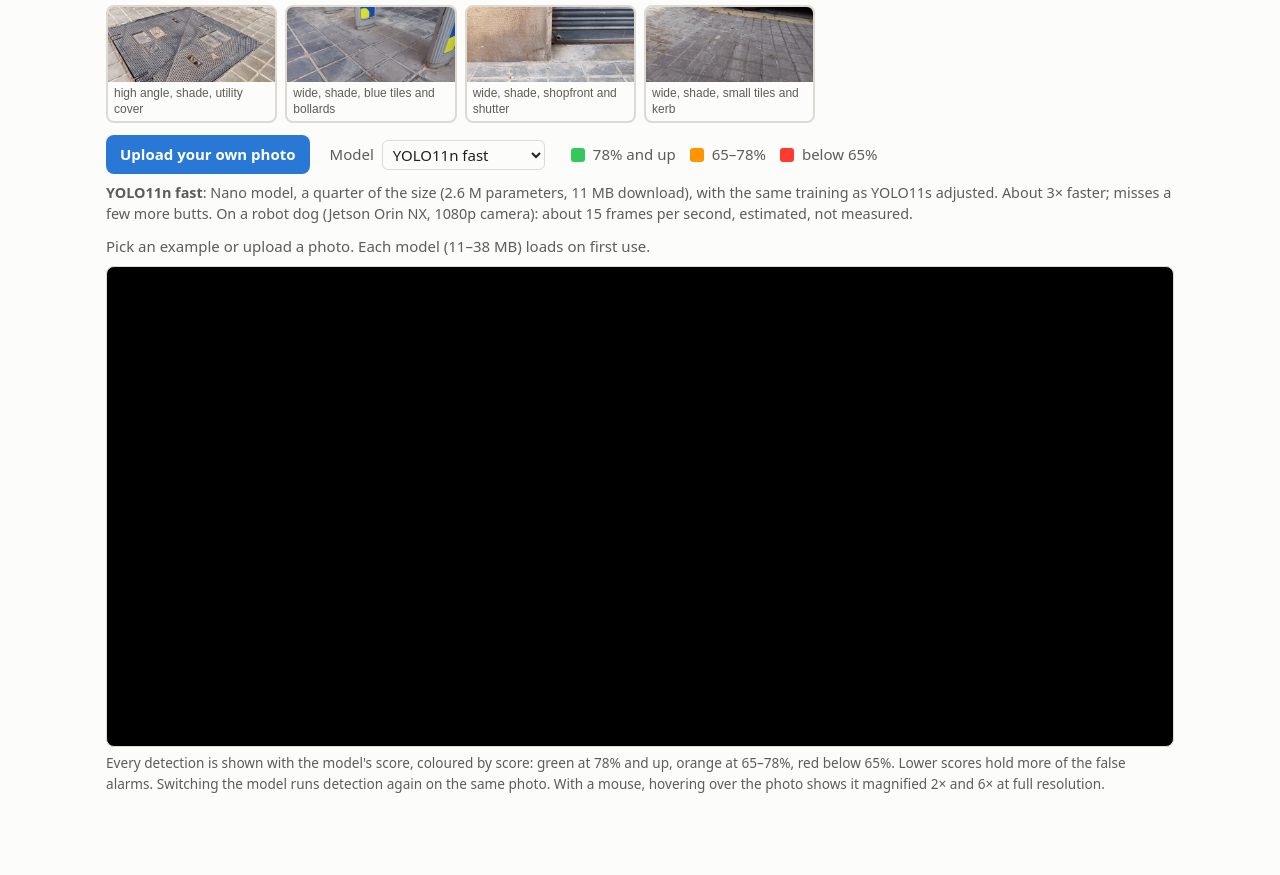
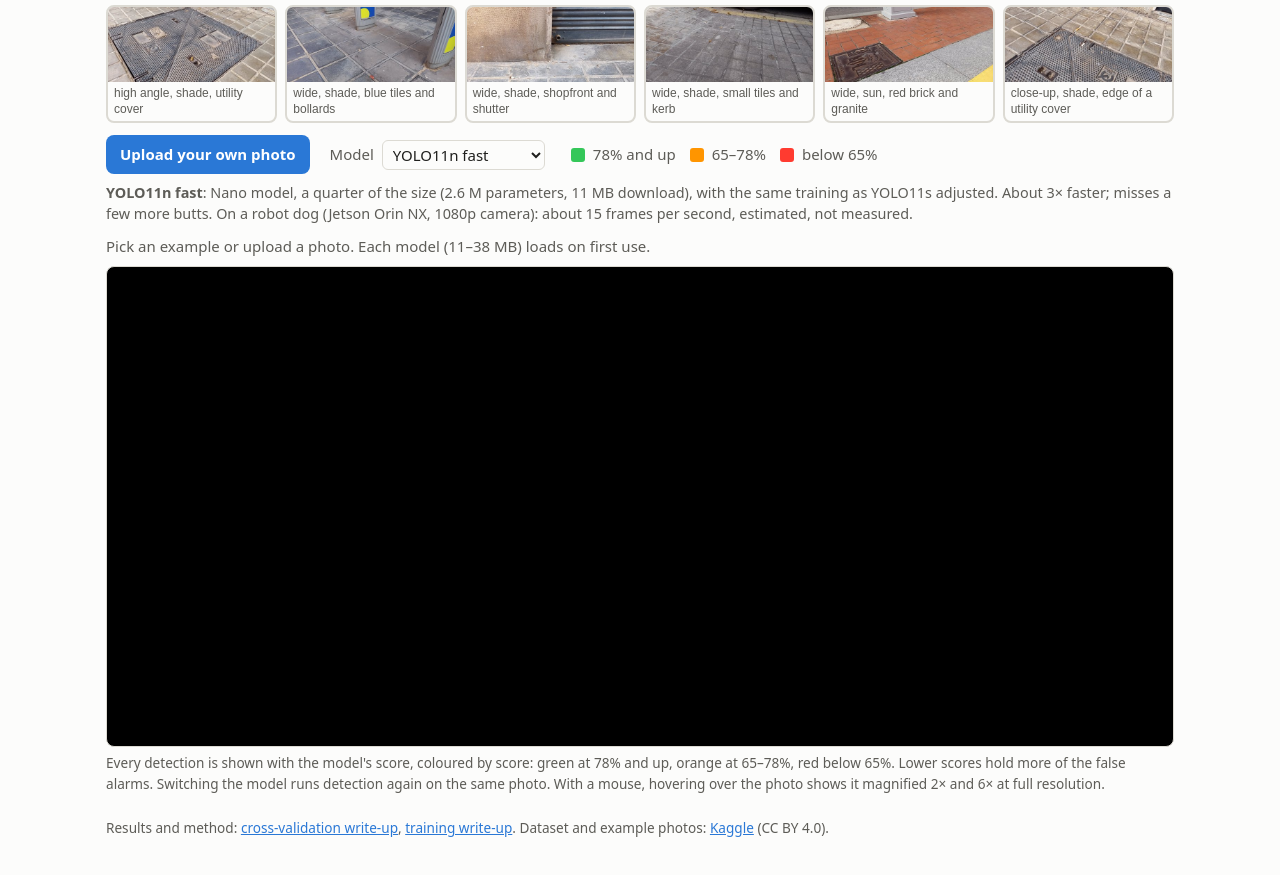
Before and after one commit to lorinc/litter-detection-pipeline, a plain HTML site: page web_demo/index.html in a window 1280 px wide. Shown: the part 303-1178 px from the top of the page. Before the commit the page ends 1155 px from the top, so only its background shows below. Drawn offline with Linux system fonts and the light colour scheme.

Commit message:
Sync pipeline from private commit 7bfd07d

```diff
--- a/web_demo/app.js
+++ b/web_demo/app.js
@@ -29,6 +29,8 @@ const EXAMPLES = [
   ['20261001_134937', 'wide, shade, blue tiles and bollards'],
   ['20261001_135001', 'wide, shade, shopfront and shutter'],
   ['20261001_134008', 'wide, shade, small tiles and kerb'],
+  ['20261001_134505', 'wide, sun, red brick and granite'],
+  ['20261001_134130', 'close-up, shade, edge of a utility cover'],
 ];
 
 const $ = id => document.getElementById(id);
--- a/web_demo/index.html
+++ b/web_demo/index.html
@@ -57,6 +57,7 @@
   <div id="status" aria-live="polite">Pick an example or upload a photo. Each model (11–38 MB) loads on first use.</div>
   <div class="stage"><canvas id="view" width="1000" height="450" aria-label="Photo with detected butts outlined"></canvas><div id="loupes" aria-hidden="true"></div></div>
   <p class="hint">Every detection is shown with the model's score, coloured by score: green at 78% and up, orange at 65–78%, red below 65%. Lower scores hold more of the false alarms. Switching the model runs detection again on the same photo. With a mouse, hovering over the photo shows it magnified 2× and 6× at full resolution.</p>
+  <footer class="hint" style="margin-top:24px">Results and method: <a href="https://github.com/lorinc/litter-detection-pipeline/blob/main/docs/cross-validation.md">cross-validation write-up</a>, <a href="https://github.com/lorinc/litter-detection-pipeline/blob/main/docs/training-runs.md">training write-up</a>. Dataset and example photos: <a href="https://www.kaggle.com/datasets/lorinc/butt-field-2026-10-01">Kaggle</a> (CC BY 4.0).</footer>
 </main>
 <script src="https://cdn.jsdelivr.net/npm/onnxruntime-web@1.20.1/dist/ort.webgpu.min.js"></script>
 <script src="app.js"></script>
```
Also changed, not shown: web_demo/examples/20261001_134130_thumb.jpg (added), web_demo/examples/20261001_134505_thumb.jpg (added), 3 other files.
